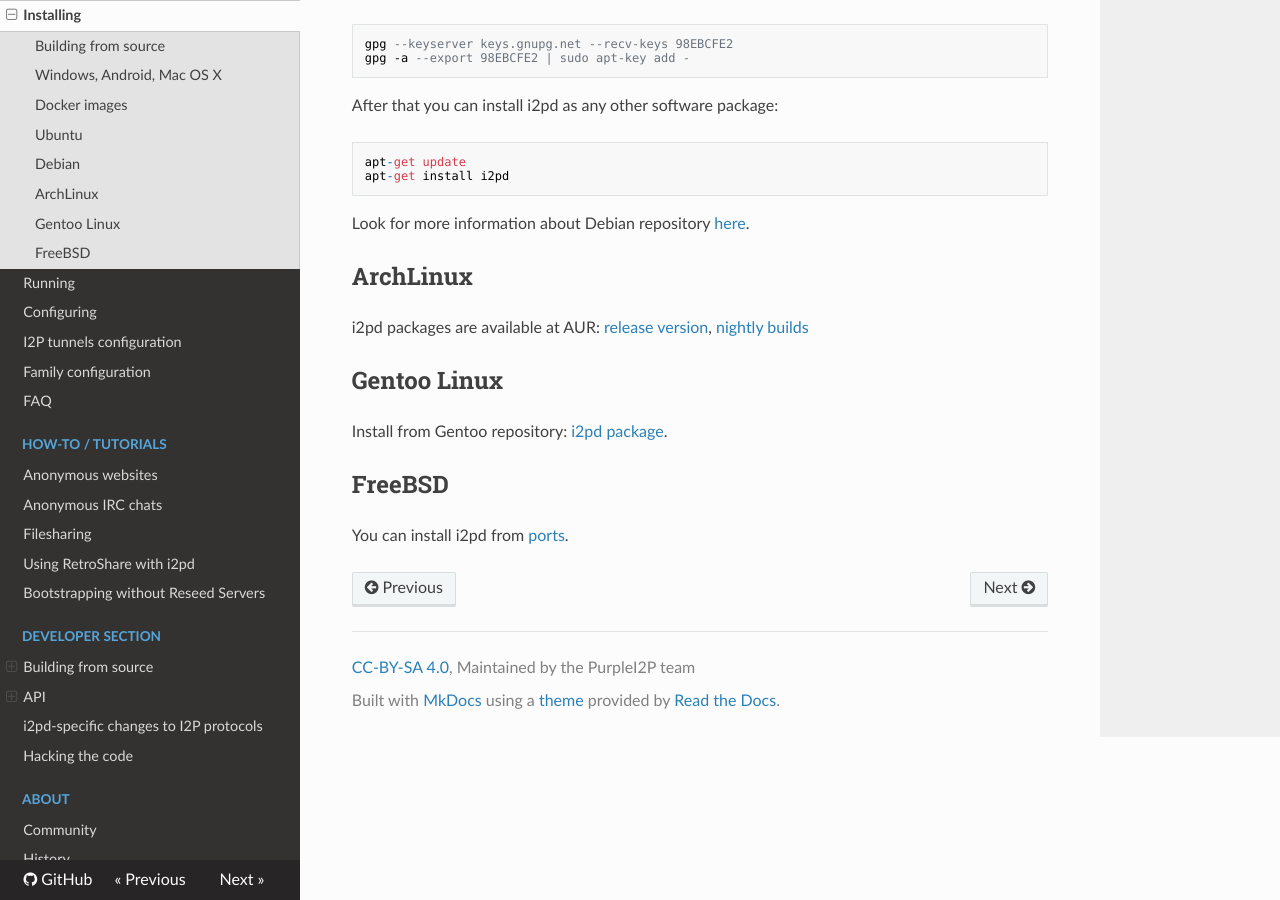
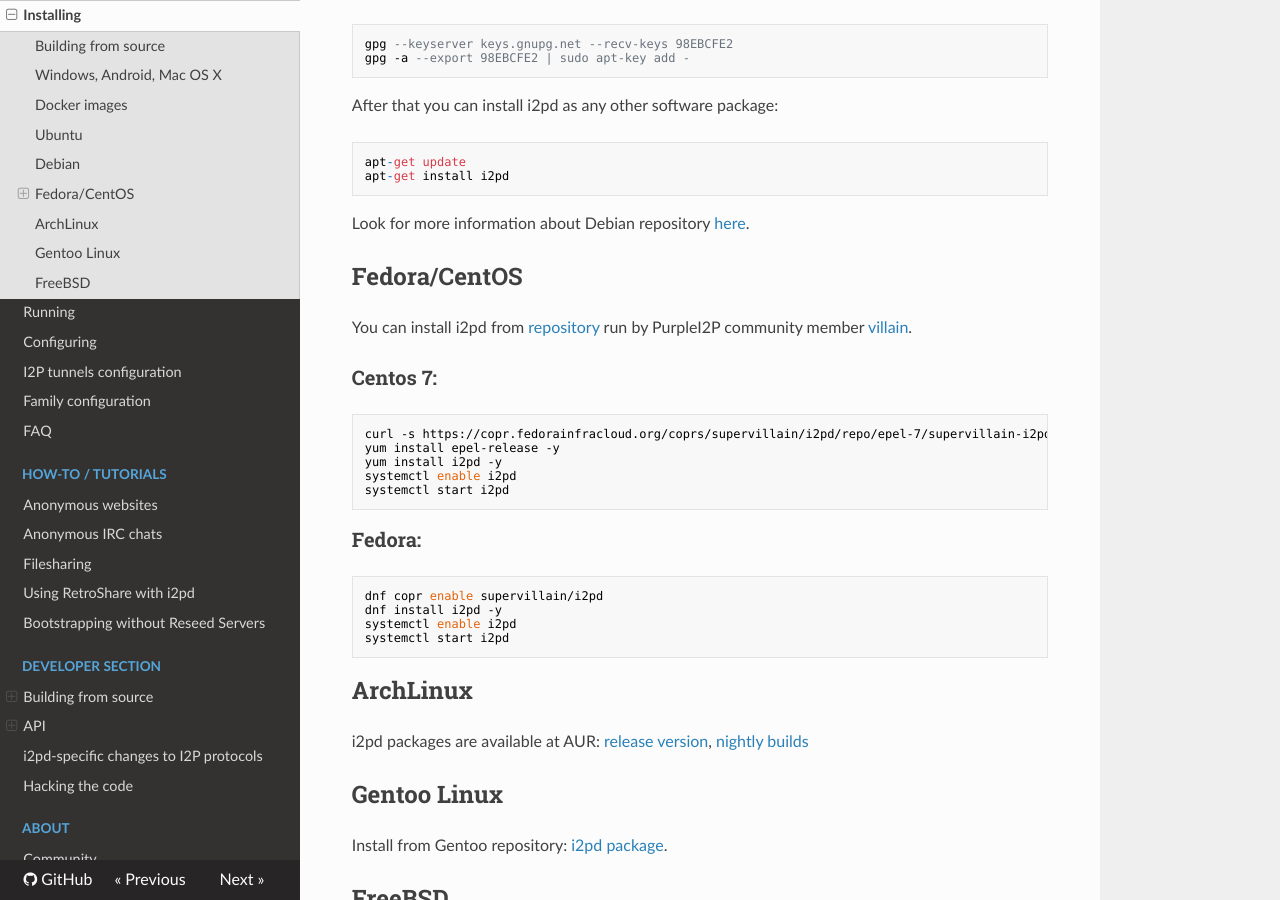
Before and after one commit to PurpleI2P/i2pd_docs_en, an MkDocs documentation site: the page built from docs/user-guide/install.md, in a window 1280 px wide and 900 px high, scrolled down 1138 px. Built offline with MkDocs 1.6.1, drawn with Linux system fonts in a browser that asks for light colours; nearby versions of some CDN libraries; old or Windows-style settings are respelled for this version of MkDocs.

Commit message:
Adding Fedora/CentOS repositories instructions

```diff
--- a/docs/user-guide/install.md
+++ b/docs/user-guide/install.md
@@ -59,6 +59,26 @@ After that you can install i2pd as any other software package:
 
 Look for more information about Debian repository [here](https://repo.lngserv.ru/.help/readme.txt).
 
+## Fedora/CentOS
+
+You can install i2pd from [repository](https://copr.fedorainfracloud.org/coprs/supervillain/i2pd/)
+run by PurpleI2P community member [villain](https://twitter.com/el_villano_loco).
+
+### Centos 7:
+
+    curl -s https://copr.fedorainfracloud.org/coprs/supervillain/i2pd/repo/epel-7/supervillain-i2pd-epel-7.repo -o /etc/yum.repos.d/i2pd-epel-7.repo
+    yum install epel-release -y
+    yum install i2pd -y
+    systemctl enable i2pd
+    systemctl start i2pd
+
+### Fedora:
+
+    dnf copr enable supervillain/i2pd
+    dnf install i2pd -y
+    systemctl enable i2pd
+    systemctl start i2pd
+
 
 ## ArchLinux
 
```
